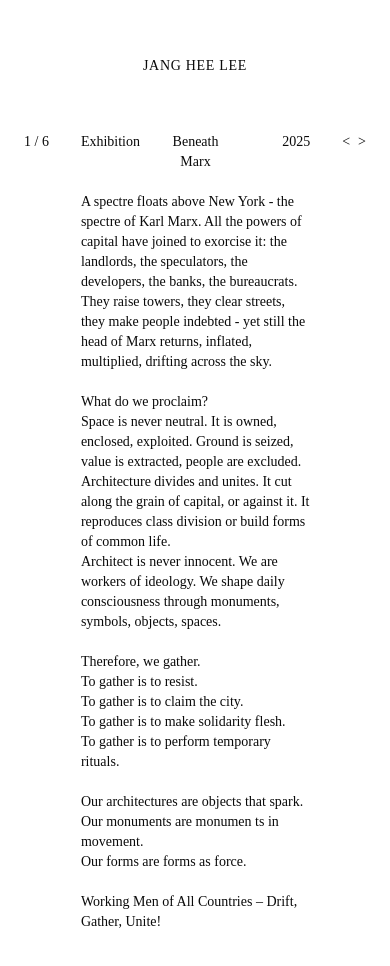
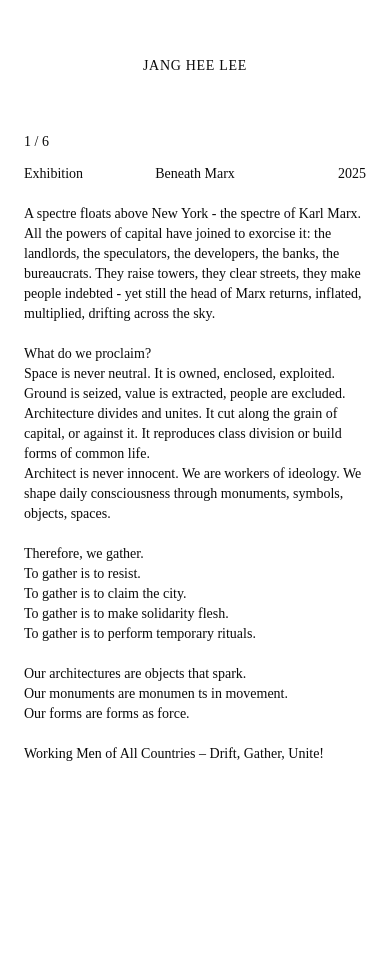
Before and after one commit to wodnjsd/jhl-portfolio, a Next.js app: page /projects/beneath-marx in a window 390 px wide. Shown: the top 966 px of the page. Built offline with nearby package versions, Linux system fonts and the light colour scheme.

Commit message:
mobile styling update

```diff
--- a/components/CarouselView.tsx
+++ b/components/CarouselView.tsx
@@ -1,6 +1,6 @@
 "use client";
 
-import { useState, useCallback } from "react";
+import { useState, useCallback, useRef } from "react";
 
 interface Props {
   title: string;
@@ -9,6 +9,8 @@ interface Props {
   images: string[];
   children: React.ReactNode;
 }
+
+const SWIPE_MIN_PX = 50;
 
 export default function CarouselView({
   title,
@@ -29,46 +31,45 @@ export default function CarouselView({
     [totalSlides]
   );
 
-  return (
-    <div className="min-h-screen flex flex-col items-center text-sm">
-      <div className="w-full max-w-2xl px-6 flex-1 flex flex-col">
-        {/* number (left) | content | arrows (right), equidistant gaps, top-aligned */}
-        <div className="flex items-start gap-8">
-          <div className="shrink-0">
-            <span className="font-light ">
+  const touchStartX = useRef<number | null>(null);
+  const touchStartY = useRef<number | null>(null);
+
+  const onTouchStart = useCallback((e: React.TouchEvent) => {
+    touchStartX.current = e.touches[0].clientX;
+    touchStartY.current = e.touches[0].clientY;
+  }, []);
+
+  const onTouchEnd = useCallback(
+    (e: React.TouchEvent) => {
+      if (touchStartX.current === null || touchStartY.current === null) return;
+      const dx = e.changedTouches[0].clientX - touchStartX.current;
+      const dy = e.changedTouches[0].clientY - touchStartY.current;
+      touchStartX.current = null;
+      touchStartY.current = null;
+      if (Math.abs(dx) < SWIPE_MIN_PX) return;
+      if (Math.abs(dy) >= Math.abs(dx)) return;
+      if (dx < 0) next();
+      else prev();
+    },
+    [next, prev]
+  );
+
+  const counter = (
+    <span className="font-light tabular-nums">
       {current + 1} / {totalSlides}
     </span>
+  );
+
+  const headerRow = (
+    <div className="w-full grid grid-cols-3 items-baseline mb-5">
+      <span>{category}</span>
+      <h1 className="text-center">{title}</h1>
+      <span className="text-right">{year}</span>
     </div>
-          <div className="flex-1 min-w-0">
-            {current === 0 ? (
-              <div className="max-w-xl mx-auto flex flex-col items-center">
-                <div className="w-full grid grid-cols-3 items-baseline mb-5">
-                  <span>
-                    {category}
-                  </span>
-                  <h1 className="text-center">
-                    {title}
-                  </h1>
-                  <span className="text-right">
-                    {year}
-                  </span>
-                </div>
+  );
 
-                <div className="w-full mx-auto ">
-                  {children}
-                </div>
-              </div>
-            ) : (
-              <div className="w-full mx-auto">
-                <img
-                  src={images[current - 1]}
-                  alt={`${title} — image ${current}`}
-                  className="w-full h-auto block"
-                />
-              </div>
-            )}
-          </div>
-          <div className="shrink-0 flex gap-2">
+  const arrows = (
+    <div className="flex gap-2 shrink-0">
       <button
         onClick={prev}
         aria-label="Previous slide"
@@ -84,10 +85,74 @@ export default function CarouselView({
         {">"}
       </button>
     </div>
+  );
+
+  const slideBody =
+    current === 0 ? (
+      <div className="w-full sm:max-w-xl sm:mx-auto flex flex-col items-stretch sm:items-center">
+        {headerRow}
+        <div className="w-full">{children}</div>
+      </div>
+    ) : (
+      <div className="w-full">
+        <img
+          src={images[current - 1]}
+          alt={`${title} — image ${current}`}
+          className="w-full h-auto block"
+        />
+      </div>
+    );
+
+  const mobileSlideContent =
+    current === 0 ? (
+      <>
+        {headerRow}
+        <div className="w-full">{children}</div>
+      </>
+    ) : (
+      <div className="w-full">
+        <img
+          src={images[current - 1]}
+          alt={`${title} — image ${current}`}
+          className="w-full h-auto block"
+        />
+      </div>
+    );
+
+  return (
+    <div className="min-h-screen flex flex-col items-center text-sm">
+      <div className="w-full max-w-2xl px-6 flex-1 flex flex-col">
+        {/* Mobile: full-width content; swipe on whole area; side tap zones overlaid */}
+        <div
+          className="sm:hidden relative w-full min-h-0 flex-1 touch-pan-y"
+          onTouchStart={onTouchStart}
+          onTouchEnd={onTouchEnd}
+        >
+          <div className="relative z-0 flex w-full min-h-0 flex-col">
+            <div className="text-left mb-3">{counter}</div>
+            {mobileSlideContent}
+          </div>
+          <button
+            type="button"
+            aria-label="Previous slide"
+            onClick={prev}
+            className="absolute inset-y-0 left-0 z-10 w-[18%] min-h-[40vh] border-0 bg-transparent p-0 cursor-default"
+          />
+          <button
+            type="button"
+            aria-label="Next slide"
+            onClick={next}
+            className="absolute inset-y-0 right-0 z-10 w-[18%] min-h-[40vh] border-0 bg-transparent p-0 cursor-default"
+          />
+        </div>
+
+        {/* Desktop: number | content | arrows */}
+        <div className="hidden sm:flex items-start gap-8">
+          <div className="shrink-0">{counter}</div>
+          <div className="flex-1 min-w-0">{slideBody}</div>
+          {arrows}
         </div>
       </div>
-
-      {/* <div className="py-10" /> */}
     </div>
   );
 }
```
Lines whose indentation alone changed are shown as unchanged.
